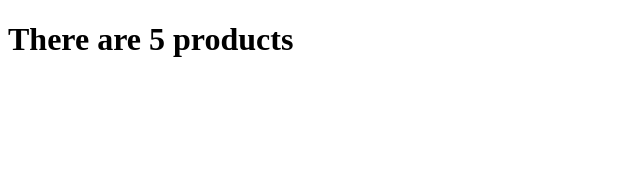
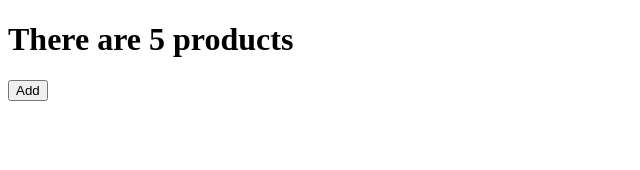
Before and after one commit to EdoardoFerrini/react-intro, a React (Vite) app: page / in a window 1280 px wide. Shown: the top 170 px of the page, without its empty margins (0-640 px from the left). Built offline with nearby package versions, Linux system fonts and the light colour scheme.

Commit message:
Mouse Events

```diff
--- a/src/App.tsx
+++ b/src/App.tsx
@@ -4,7 +4,17 @@ import { Total } from "./components/Total";
 function App() {
   const totalProducts = 5;
 
-  return <>{totalProducts > 0 ? <Total value={totalProducts} /> : <Empty />}</>;
+  function inc(e: React.MouseEvent) {
+    console.log("inc", e.clientY);
+  }
+
+  return (
+    <>
+      {totalProducts > 0 ? <Total value={totalProducts} /> : <Empty />}
+
+      <button onClick={inc}>Add</button>
+    </>
+  );
 }
 
 export default App;
```
